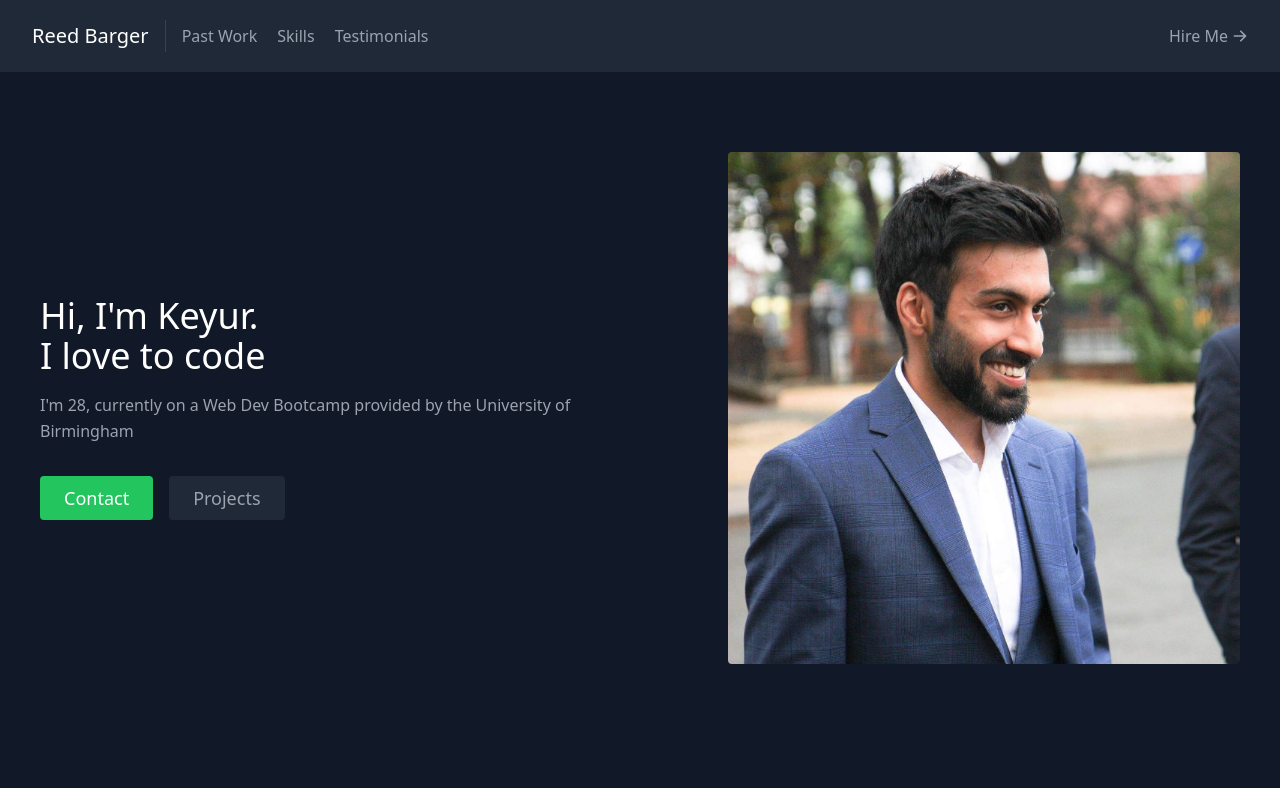
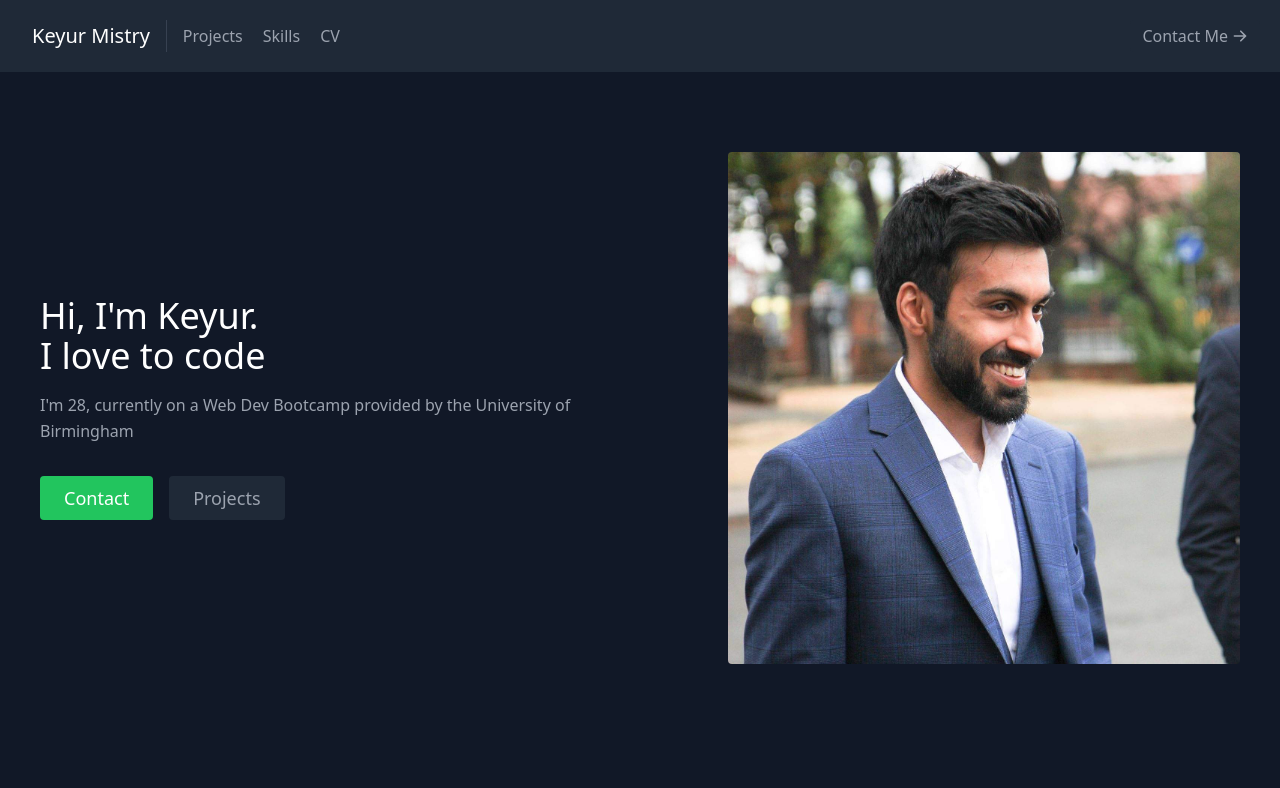
Before and after one commit to keyurmist/React-Portfolio, a React (Create React App) app in the folder portfolio/: page / in a window 1280 px wide. Shown: the top 788 px of the page. Built offline with nearby package versions, Linux system fonts and the light colour scheme.

Commit message:
updated navbar

```diff
--- a/portfolio/src/components/Navbar.js
+++ b/portfolio/src/components/Navbar.js
@@ -7,25 +7,25 @@ export default function Navbar() {
       <div className="container mx-auto flex flex-wrap p-5 flex-col md:flex-row items-center">
         <a className="title-font font-medium text-white mb-4 md:mb-0">
           <a href="#about" className="ml-3 text-xl">
-            Reed Barger
+            Keyur Mistry
           </a>
         </a>
         <nav className="md:mr-auto md:ml-4 md:py-1 md:pl-4 md:border-l md:border-gray-700	flex flex-wrap items-center text-base justify-center">
           <a href="#projects" className="mr-5 hover:text-white">
-            Past Work
+            Projects
           </a>
           <a href="#skills" className="mr-5 hover:text-white">
             Skills
           </a>
           <a href="#testimonials" className="mr-5 hover:text-white">
-            Testimonials
+            CV
           </a>
         </nav>
         <a
           href="#contact"
           className="inline-flex items-center bg-gray-800 border-0 py-1 px-3 focus:outline-none hover:bg-gray-700 rounded text-base mt-4 md:mt-0"
         >
-          Hire Me
+          Contact Me
           <ArrowRightIcon className="w-4 h-4 ml-1" />
         </a>
       </div>
```
